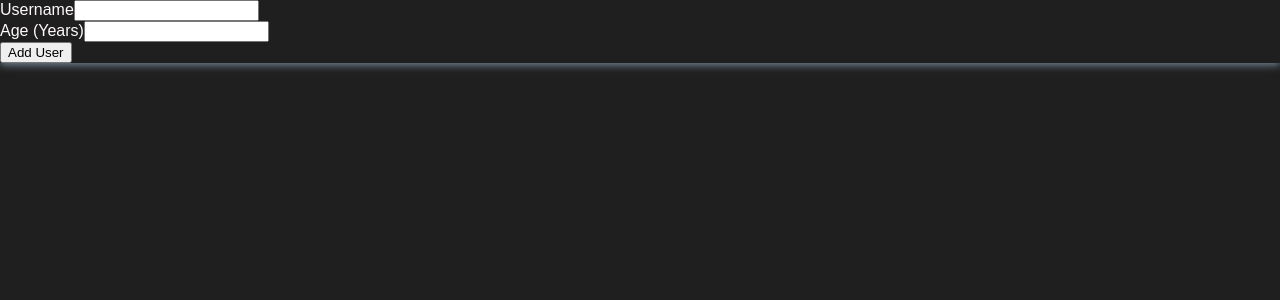
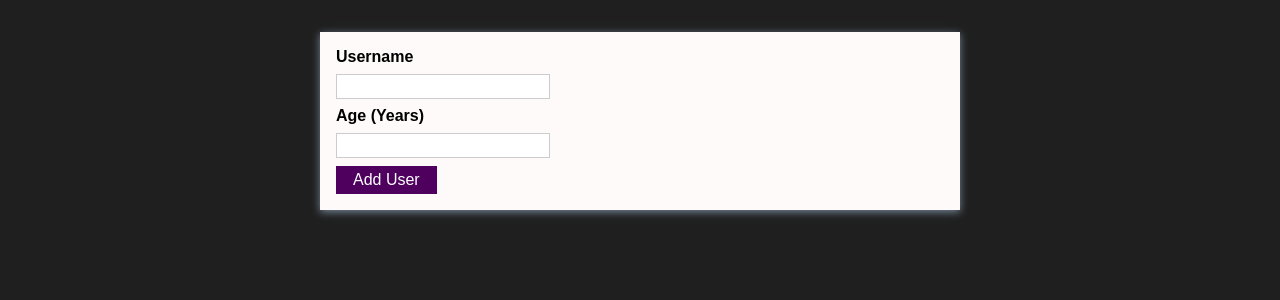
Before and after one commit to JensenYuen/React-by-Maximilian, a React (Create React App) app in the folder 03-react-prac-proj/: page / in a window 1280 px wide. Shown: the top 300 px of the page. Built offline with nearby package versions, Linux system fonts and the light colour scheme.

Commit message:
added button component

```diff
--- /dev/null
+++ b/03-react-prac-proj/src/components/UI/Button.js
@@ -0,0 +1,17 @@
+import React from "react";
+
+import classes from "./Button.module.css";
+
+const Button = (props) => {
+  return(
+    <button
+      className={classes.button}
+      type={props.type || "button"}
+      onClick={props.onClick}
+    >
+      {props.children}
+    </button>
+  );
+};
+
+export default Button;
--- /dev/null
+++ b/03-react-prac-proj/src/components/UI/Button.module.css
@@ -0,0 +1,18 @@
+.button {
+  font: inherit;
+  border: 1px solid #4f005f;
+  background: #4f005f;
+  color: white;
+  padding: 0.25rem 1rem;
+  cursor: pointer;
+}
+
+.button:hover,
+.button:active {
+  background: #741188;
+  border-color: #741188;
+}
+
+.button:focus {
+  outline: none;
+}
--- a/03-react-prac-proj/src/components/UI/Card.js
+++ b/03-react-prac-proj/src/components/UI/Card.js
@@ -4,7 +4,7 @@
 
 const Card = (props) => {
   return(
-    <div className={classes['form-wrapper']}>
+    <div className={`${props.className} ${classes['form-wrapper']}`}>
       {props.children}
     </div>
   );
--- a/03-react-prac-proj/src/components/UI/Card.module.css
+++ b/03-react-prac-proj/src/components/UI/Card.module.css
@@ -1,5 +1,6 @@
 .form-wrapper{
-  color: snow;
+  color: black;
+  background: snow;
   box-shadow: 0 2px 8px lightslategray;
   display: flex;
 };
--- a/03-react-prac-proj/src/components/Users/AddUser.js
+++ b/03-react-prac-proj/src/components/Users/AddUser.js
@@ -1,13 +1,15 @@
 import React from "react";
 
 import Card from "../UI/Card";
+import Button from "../UI/Button";
 import classes from "./AddUser.module.css"
 
 const AddUser = (props) => {
   const addUserHandler = (event) => {
     event.preventDefault();
-    console.log(event);
-    const userInput = '';
+    const userInput = event.target[0].value;
+    const userAge = event.target[1].value;
+    console.log(userInput, userAge);
   };
 
   return (
@@ -21,7 +23,7 @@
           <label htmlFor="age">Age (Years)</label>
           <input id="age"type="number" />
         </div>
-        <button type="submit">Add User</button>
+        <Button type="submit">Add User</Button>
       </form>
     </Card>
   );
```
